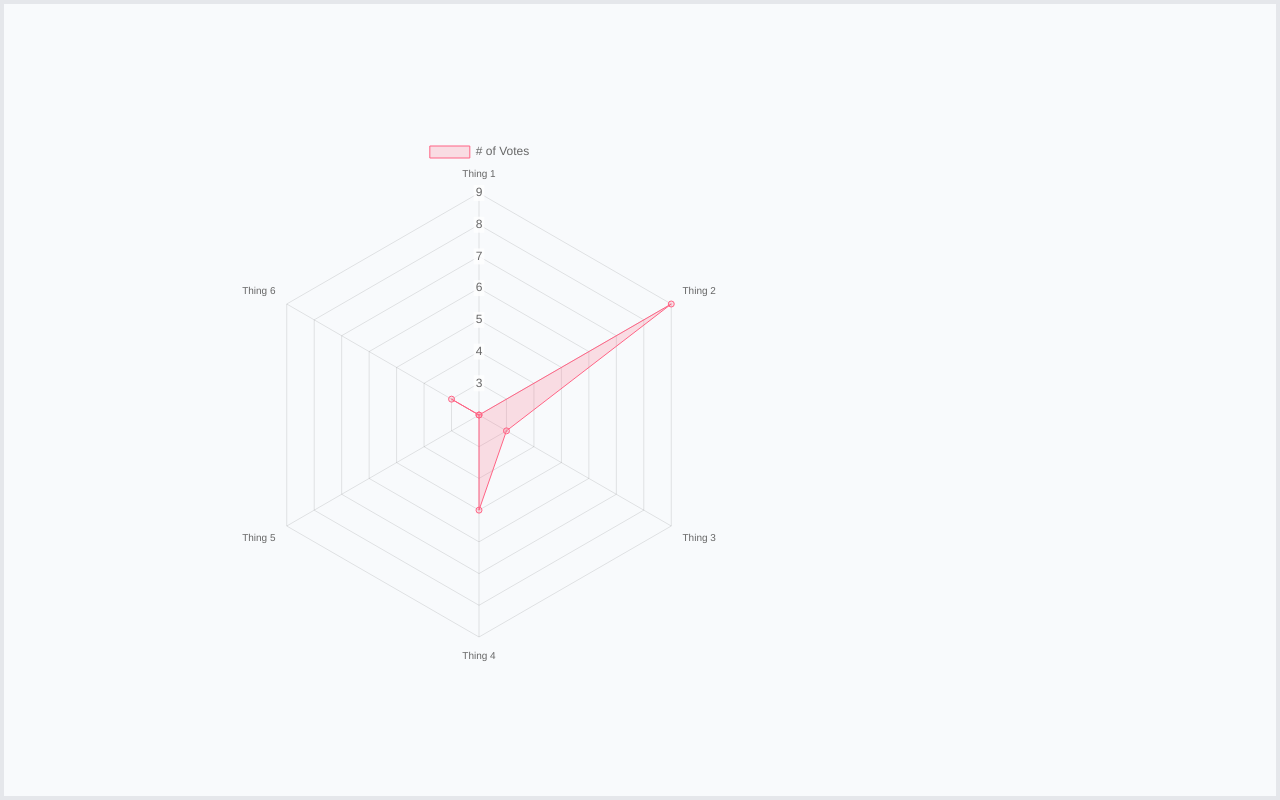
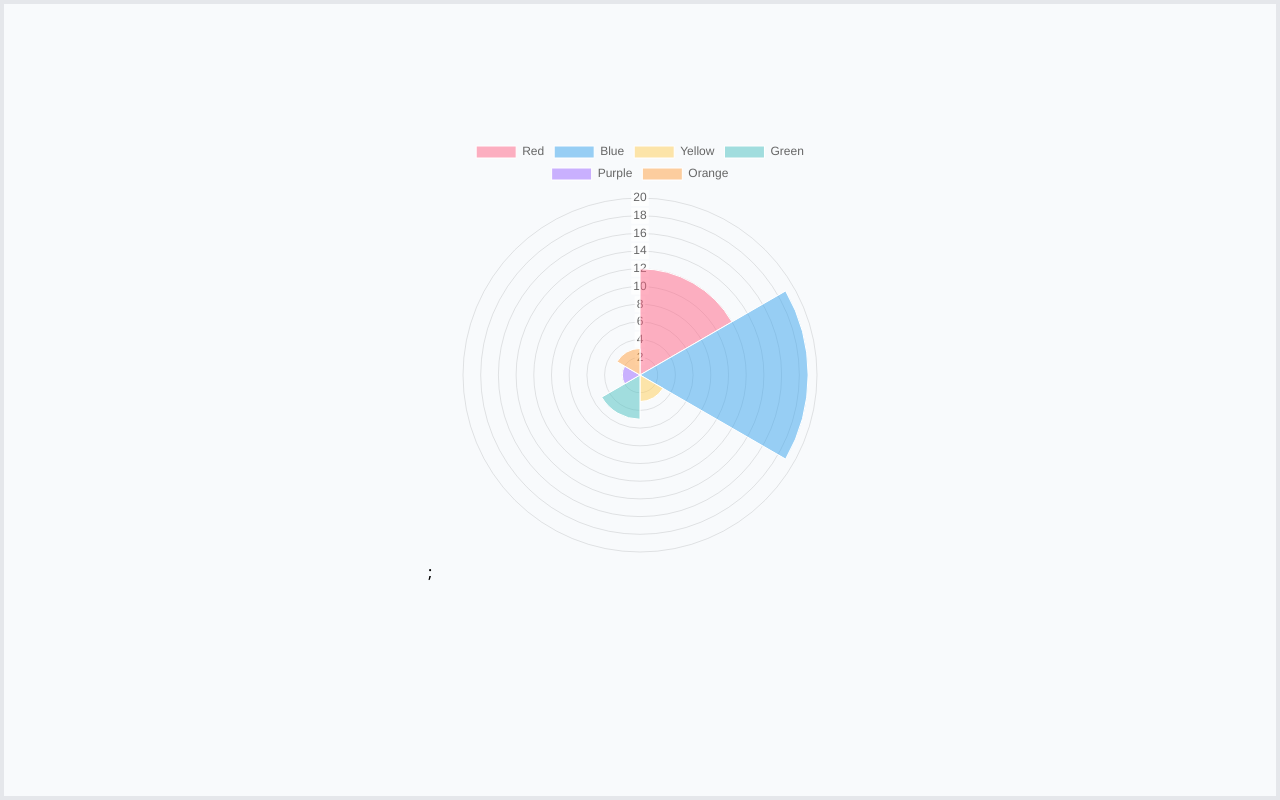
Before and after one commit to RyomenDev/UI-components, a React (Vite) app: page / in a window 1280 px wide. Built offline with nearby package versions, Linux system fonts and the light colour scheme.

Commit message:
feat:PolarAreaChart

```diff
--- a/src/App.jsx
+++ b/src/App.jsx
@@ -22,6 +22,7 @@ import {
   LineChart,
   LineChartCurve,
   RadarChart,
+  PolarAreaChart,
 } from "./components";
 
 function App() {
@@ -47,7 +48,8 @@ function App() {
       {/* <HorizontalBarChart /> */}
       {/* <LineChart /> */}
       {/* <LineChartCurve /> */}
-      <RadarChart />
+      {/* <RadarChart /> */}
+      <PolarAreaChart />
     </>
   );
 }
--- a/src/components/Graphs/PolarAreaChart.jsx
+++ b/src/components/Graphs/PolarAreaChart.jsx
@@ -37,7 +37,7 @@ const PolarAreaChart = () => {
   return (
     <>
       <div className="flex flex-col h-screen justify-center items-center border-4 bg-slate-50">
-        <div className=" w-2/3 h-2/3">
+        <div className=" w-1/3 h-2/3">
           <PolarArea data={data} />;
         </div>
       </div>
--- a/src/components/index.jsx
+++ b/src/components/index.jsx
@@ -21,6 +21,7 @@ import HorizontalBarChart from "./Graphs/HorizontalBarChart.jsx";
 import LineChart from "./Graphs/LineChart.jsx";
 import LineChartCurve from "./Graphs/LineChartCurve.jsx";
 import RadarChart from "./Graphs/RadarChart.jsx";
+import PolarAreaChart from "./Graphs/PolarAreaChart.jsx";
 
 export {
   Login1A,
@@ -46,4 +47,5 @@ export {
   LineChart,
   LineChartCurve,
   RadarChart,
+  PolarAreaChart,
 };
```
